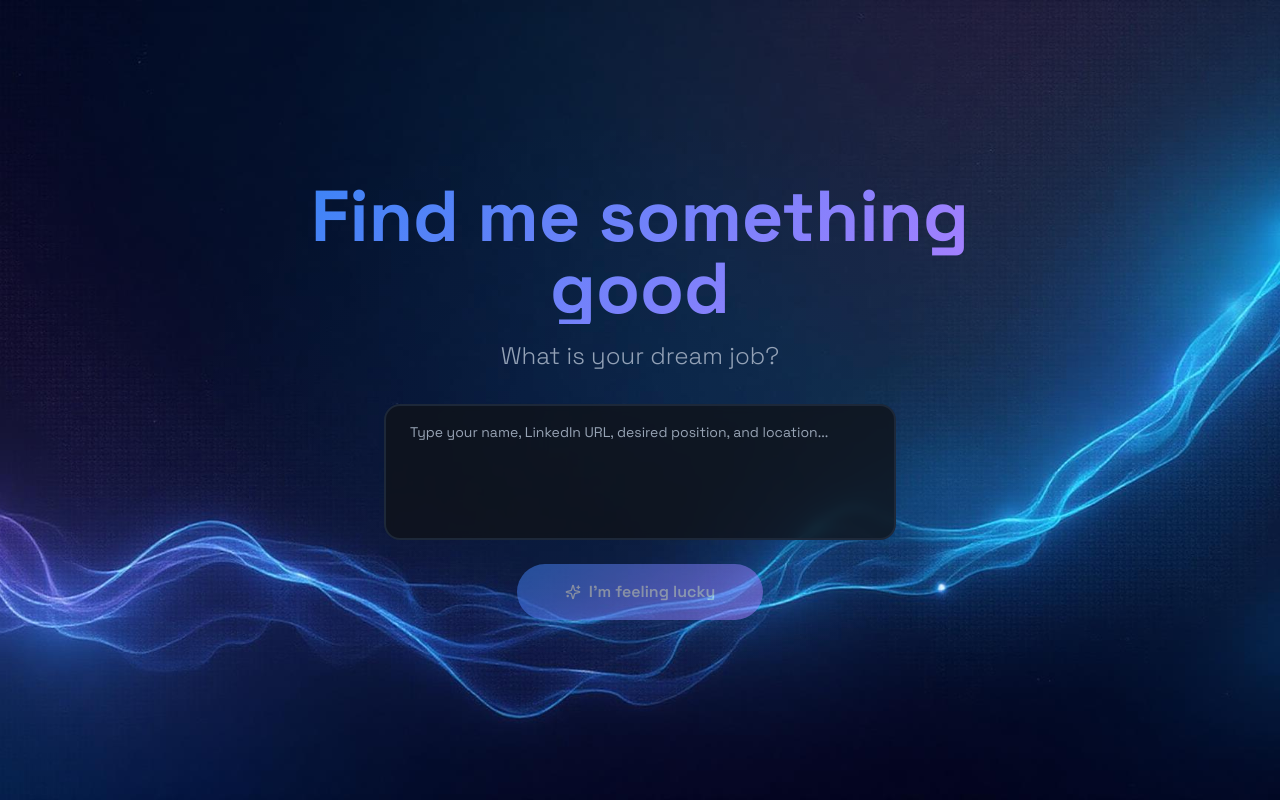
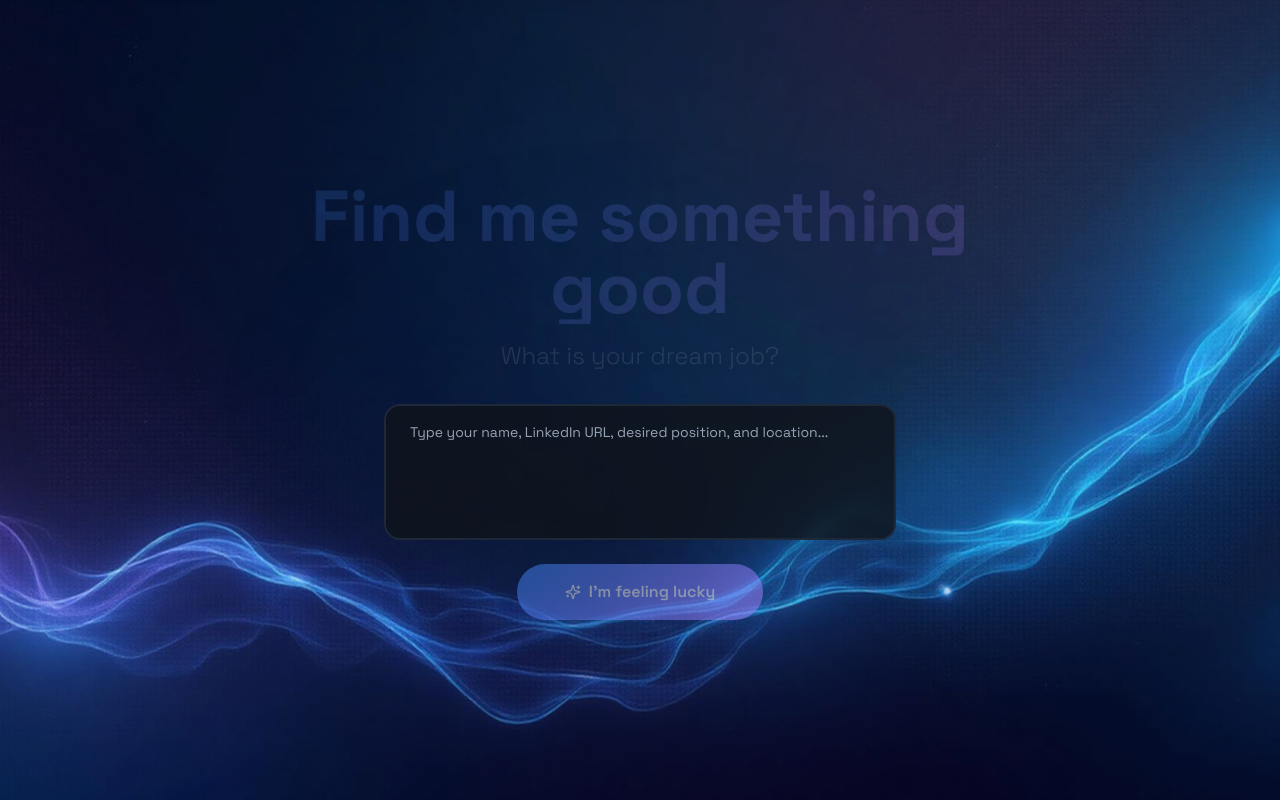
Before and after one commit to clintonjorge/do-i-match, a React (Vite) app: page / in a window 1280 px wide. Built offline with nearby package versions, Linux system fonts and the light colour scheme; the HTML template or start-up script is replaced by a standard one.

Commit message:
Add background animations

```diff
--- a/src/components/JobDiscovery.tsx
+++ b/src/components/JobDiscovery.tsx
@@ -28,8 +28,57 @@ export default function JobDiscovery() {
         backgroundBlendMode: 'overlay'
       }}
     >
-      {/* Ambient glow effects */}
-      <div className="absolute inset-0 bg-gradient-radial from-primary/5 via-transparent to-transparent pointer-events-none" />
+      {/* Animated background gradient */}
+      <div
+        className="absolute inset-0 animate-gradient-shift pointer-events-none"
+        style={{
+          background: 'var(--gradient-animated)',
+          backgroundSize: '400% 400%',
+          opacity: 0.1
+        }}
+      />
+
+      {/* Hero image animation */}
+      <div
+        className="absolute inset-0 animate-hero-breathe pointer-events-none"
+        style={{
+          backgroundImage: `url(${heroImage})`,
+          backgroundSize: 'cover',
+          backgroundPosition: 'center',
+          backgroundBlendMode: 'multiply',
+          opacity: 0.8
+        }}
+      />
+
+      {/* Floating particles */}
+      <div className="absolute inset-0 pointer-events-none">
+        <div className="absolute top-1/4 left-1/4 w-2 h-2 bg-primary/30 rounded-full animate-float-particles blur-sm" style={{ animationDelay: '0s' }} />
+        <div className="absolute top-3/4 right-1/3 w-1 h-1 bg-accent/40 rounded-full animate-float-particles blur-sm" style={{ animationDelay: '2s' }} />
+        <div className="absolute top-1/2 right-1/4 w-1.5 h-1.5 bg-primary/20 rounded-full animate-float-particles blur-sm" style={{ animationDelay: '4s' }} />
+        <div className="absolute bottom-1/4 left-1/3 w-1 h-1 bg-accent/30 rounded-full animate-float-particles blur-sm" style={{ animationDelay: '1s' }} />
+        <div className="absolute top-1/3 left-2/3 w-2 h-2 bg-primary/25 rounded-full animate-float-particles blur-sm" style={{ animationDelay: '3s' }} />
+      </div>
+
+      {/* Moving light rays */}
+      <div className="absolute inset-0 pointer-events-none overflow-hidden">
+        <div
+          className="absolute top-1/4 -left-full w-1 h-screen animate-light-ray"
+          style={{
+            background: 'var(--gradient-light-ray)',
+            animationDelay: '0s'
+          }}
+        />
+        <div
+          className="absolute top-0 -left-full w-0.5 h-screen animate-light-ray"
+          style={{
+            background: 'var(--gradient-light-ray)',
+            animationDelay: '5s'
+          }}
+        />
+      </div>
+
+      {/* Enhanced ambient glow effects */}
+      <div className="absolute inset-0 bg-gradient-radial from-primary/5 via-transparent to-transparent animate-ambient-pulse pointer-events-none" />
 
       <div className="w-full max-w-2xl mx-auto">
         {state !== "success" && (
--- a/src/index.css
+++ b/src/index.css
@@ -44,6 +44,8 @@ All colors MUST be HSL.
     --gradient-background: linear-gradient(180deg, hsl(218, 23%, 6%), hsl(220, 26%, 14%));
     --gradient-glow: linear-gradient(45deg, hsl(217, 91%, 60%), hsl(262, 100%, 75%), hsl(194, 100%, 60%));
     --gradient-processing: linear-gradient(90deg, hsl(217, 91%, 60%), hsl(262, 100%, 75%), hsl(194, 100%, 60%), hsl(217, 91%, 60%));
+    --gradient-animated: linear-gradient(-45deg, hsl(217, 91%, 60%), hsl(262, 100%, 75%), hsl(194, 100%, 60%), hsl(217, 91%, 60%));
+    --gradient-light-ray: linear-gradient(90deg, transparent, hsl(217, 91%, 60% / 0.6), transparent);
 
     /* Glows and shadows */
     --glow-primary: 0 0 30px hsl(217, 91%, 60% / 0.5);
--- a/tailwind.config.ts
+++ b/tailwind.config.ts
@@ -119,6 +119,59 @@ export default {
           from: { transform: "rotate(0deg)" },
           to: { transform: "rotate(360deg)" },
         },
+        "gradient-shift": {
+          "0%, 100%": {
+            backgroundPosition: "0% 50%"
+          },
+          "50%": {
+            backgroundPosition: "100% 50%"
+          },
+        },
+        "float-particles": {
+          "0%, 100%": {
+            transform: "translate(0px, 0px) scale(1)",
+            opacity: "0.3"
+          },
+          "33%": {
+            transform: "translate(30px, -30px) scale(1.1)",
+            opacity: "0.6"
+          },
+          "66%": {
+            transform: "translate(-20px, 20px) scale(0.9)",
+            opacity: "0.4"
+          },
+        },
+        "ambient-pulse": {
+          "0%, 100%": {
+            opacity: "0.3",
+            transform: "scale(1)"
+          },
+          "50%": {
+            opacity: "0.6",
+            transform: "scale(1.05)"
+          },
+        },
+        "light-ray": {
+          "0%": {
+            transform: "translateX(-100%) rotate(-45deg)",
+            opacity: "0"
+          },
+          "50%": {
+            opacity: "0.6"
+          },
+          "100%": {
+            transform: "translateX(100vw) rotate(-45deg)",
+            opacity: "0"
+          },
+        },
+        "hero-breathe": {
+          "0%, 100%": {
+            transform: "scale(1.02)"
+          },
+          "50%": {
+            transform: "scale(1)"
+          },
+        },
       },
       animation: {
         "accordion-down": "accordion-down 0.2s ease-out",
@@ -128,6 +181,11 @@ export default {
         "fade-in-up": "fade-in-up 0.6s ease-out",
         "success-glow": "success-glow 2s ease-in-out infinite",
         "spin-slow": "spin-slow 2s linear infinite",
+        "gradient-shift": "gradient-shift 8s ease-in-out infinite",
+        "float-particles": "float-particles 6s ease-in-out infinite",
+        "ambient-pulse": "ambient-pulse 4s ease-in-out infinite",
+        "light-ray": "light-ray 10s ease-in-out infinite",
+        "hero-breathe": "hero-breathe 6s ease-in-out infinite",
       },
     },
   },
```
